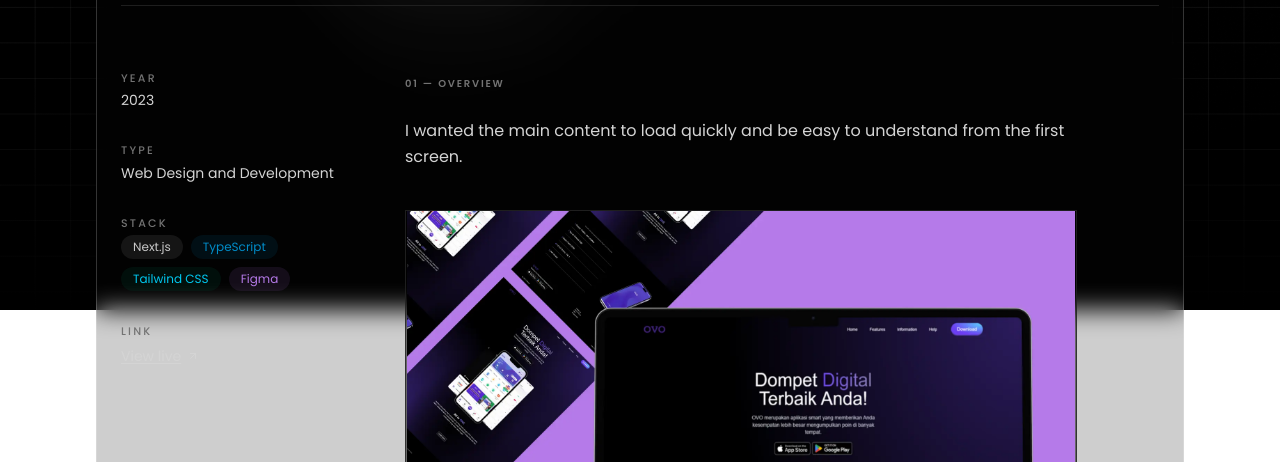
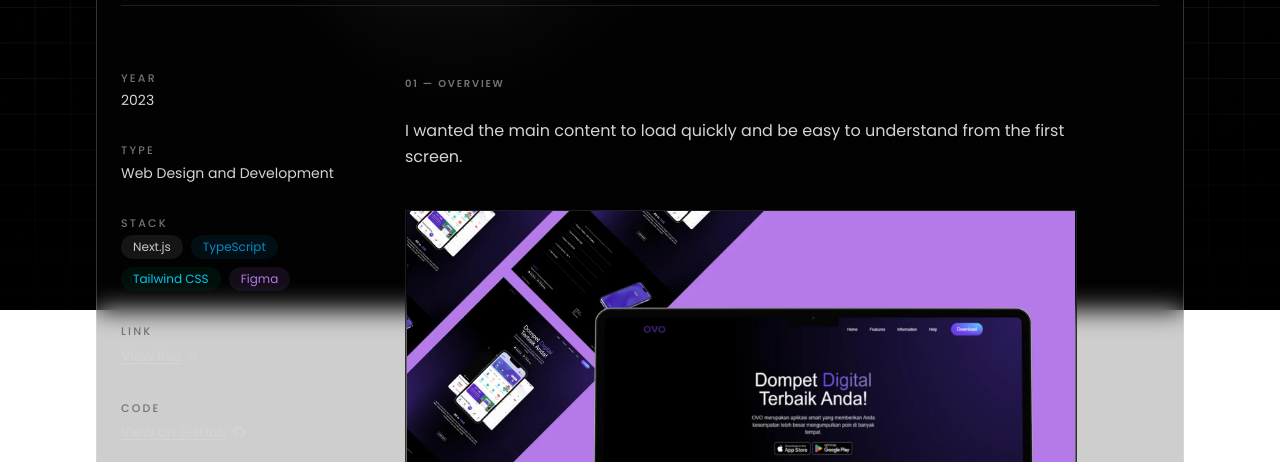
Before and after one commit to hideffrand/portfolio-v2, a Next.js app: page /ovo in a window 1280 px wide. Shown: the part 490-952 px from the top of the page. Built offline with nearby package versions, Linux system fonts and the light colour scheme; no server answers.

Commit message:
update github url

```diff
--- a/app/[id]/page.tsx
+++ b/app/[id]/page.tsx
@@ -141,7 +141,7 @@ export default async function ProjectDetailPage({ params }: PageProps) {
                             ))}
                         </div>
                     </MetaField>
-                    {project.url && (
+                    {project.url !== "" && (
                         <MetaField label="Link">
                             <a
                                 href={project.url}
@@ -152,6 +152,21 @@ export default async function ProjectDetailPage({ params }: PageProps) {
                                 View live
                                 <svg xmlns="http://www.w3.org/2000/svg" width="12" height="12" viewBox="0 0 24 24" fill="none" stroke="currentColor" strokeWidth="2" strokeLinecap="round" strokeLinejoin="round" aria-hidden>
                                     <path d="M7 17 17 7M7 7h10v10" />
+                                </svg>
+                            </a>
+                        </MetaField>
+                    )}
+                    {project.github !== "" && (
+                        <MetaField label="Code">
+                            <a
+                                href={project.github}
+                                target="_blank"
+                                rel="noreferrer"
+                                className="inline-flex items-center gap-1.5 text-sm text-neutral-300 hover:text-white transition-colors duration-200 underline underline-offset-2 rounded-sm focus:outline-none focus-visible:ring-1 focus-visible:ring-white/60"
+                            >
+                                View on GitHub
+                                <svg xmlns="http://www.w3.org/2000/svg" width="12" height="12" viewBox="0 0 24 24" fill="currentColor" aria-hidden>
+                                    <path d="M12 .5C5.65.5.5 5.65.5 12c0 5.08 3.29 9.39 7.86 10.91.58.11.79-.25.79-.55 0-.27-.01-1.17-.02-2.12-3.2.7-3.88-1.36-3.88-1.36-.52-1.33-1.28-1.68-1.28-1.68-1.04-.71.08-.7.08-.7 1.15.08 1.76 1.19 1.76 1.19 1.03 1.76 2.69 1.25 3.35.96.1-.75.4-1.25.72-1.54-2.55-.29-5.23-1.28-5.23-5.68 0-1.26.45-2.28 1.19-3.09-.12-.29-.52-1.46.11-3.05 0 0 .97-.31 3.18 1.18a11.1 11.1 0 0 1 5.79 0c2.21-1.49 3.18-1.18 3.18-1.18.63 1.59.23 2.76.11 3.05.74.81 1.19 1.83 1.19 3.09 0 4.41-2.69 5.38-5.25 5.67.41.35.77 1.04.77 2.1 0 1.52-.01 2.74-.01 3.11 0 .3.2.66.8.55A11.51 11.51 0 0 0 23.5 12C23.5 5.65 18.35.5 12 .5Z" />
                                 </svg>
                             </a>
                         </MetaField>
@@ -341,6 +356,7 @@ function ProjectNavLink({
                     src={project.img}
                     alt=""
                     fill
+                    sizes="(max-width: 640px) 100vw, 50vw"
                     className="object-cover grayscale opacity-0 scale-105 transition-all duration-700 ease-out group-hover:opacity-20 group-hover:scale-100"
                 />
             </div>
--- a/components/footer.tsx
+++ b/components/footer.tsx
@@ -142,10 +142,10 @@ export default function Footer() {
                 />
 
                 <Image
-                    className="absolute bottom-0 z-0 opacity-60"
+                    className="absolute bottom-0 z-0 opacity-60 w-80 h-auto"
                     src="/beam.svg"
-                    width={700}
-                    height={700}
+                    width={525}
+                    height={298}
                     alt=""
                     aria-hidden
                 />
--- a/modules/homepage.tsx
+++ b/modules/homepage.tsx
@@ -356,6 +356,7 @@ export default function HomePage() {
                                             src={project.img}
                                             alt={project.title}
                                             fill
+                                            sizes="(max-width: 768px) 100vw, 60vw"
                                             className="object-cover transition-transform duration-500 ease-out group-hover:scale-[1.01]"
                                             priority
                                         />
@@ -389,6 +390,7 @@ export default function HomePage() {
                                             ))}
                                         </div>
 
+                                        <div className="flex flex-wrap items-center gap-x-5 gap-y-3">
                                             <a
                                                 href={`/${project.id}`}
                                                 onClick={e => e.stopPropagation()}
@@ -406,6 +408,7 @@ export default function HomePage() {
                                             </a>
                                         </div>
                                     </div>
+                                </div>
                             );
                         })}
                     </div>
--- a/utils/data.ts
+++ b/utils/data.ts
@@ -5,6 +5,7 @@ export interface ProjectProps {
   type: string;
   year: number;
   url: string;
+  github: string;
   desc: string;
   stack: string[];
   // New technical documentation fields
@@ -44,6 +45,7 @@ export const projects: ProjectProps[] = [
     type: "Web Design and Development",
     year: 2023,
     url: "https://ovo-landing.vercel.app",
+    github: "https://github.com/hideffrand/ovo-landing",
     desc: "I built this landing page with a simple visual style and a strong focus on speed and responsive layouts.",
     stack: ["next", "ts", "tw", "figma"],
     overviewParagraphs: [
@@ -80,6 +82,7 @@ export const projects: ProjectProps[] = [
     type: "Mobile App Development",
     year: 2024,
     url: "https://www.youtube.com/watch?v=8fVH6FajDVY",
+    github: "https://github.com/hideffrand/gemastik-frontend",
     desc: "A React Native app I worked on to help households track waste, manage food expiration dates, get AI suggestions, and arrange waste pickup.",
     stack: ["rn", "figma"],
     overviewParagraphs: [
@@ -116,6 +119,7 @@ export const projects: ProjectProps[] = [
     type: "UI/UX",
     year: 2025,
     url: "https://www.figma.com/proto/ueRKm0yUs3lxyh05T4RakR/Wireframe?page-id=0%3A1&node-id=654-3920&p=f&viewport=480%2C386%2C0.05&t=DsPof1akFJBtMk6u-1&scaling=scale-down&content-scaling=fixed&starting-point-node-id=1%3A3&show-proto-sidebar=1",
+    github: "",
     desc: "An AI-powered mobile app I designed to help Deaf and hearing users communicate through sign language translation, learning features, and a community space.",
     stack: ["figma"],
     overviewParagraphs: [
@@ -152,6 +156,7 @@ export const projects: ProjectProps[] = [
     type: "Full Stack Web Development",
     year: 2026,
     url: "https://zyrex.com/service",
+    github: "",
     desc: "Zyrex CS is a customer service and ticketing system I worked on to manage bookings, service requests, ticket tracking, and admin tasks.",
     stack: ["next", "tw", "py", "sql"],
     overviewParagraphs: [
@@ -188,6 +193,7 @@ export const projects: ProjectProps[] = [
     type: "Mobile + Backend Development",
     year: 2026,
     url: "",
+    github: "https://github.com/hideffrand/mooni",
     desc: "A small remote-control setup I built for my Linux machine. It uses an Android app and a Go agent connected through Tailscale so I can browse files, check system health, and restart the machine remotely.",
     stack: ["go", "rn", "ts", "expo", "tailscale", "linux"],
     overviewParagraphs: [
```
Lines whose indentation alone changed are shown as unchanged.
